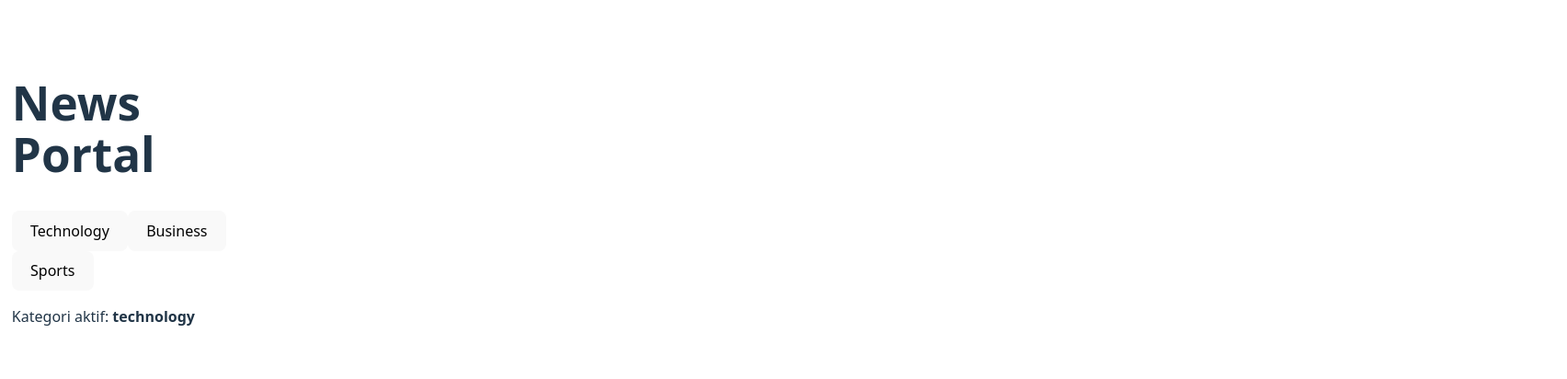
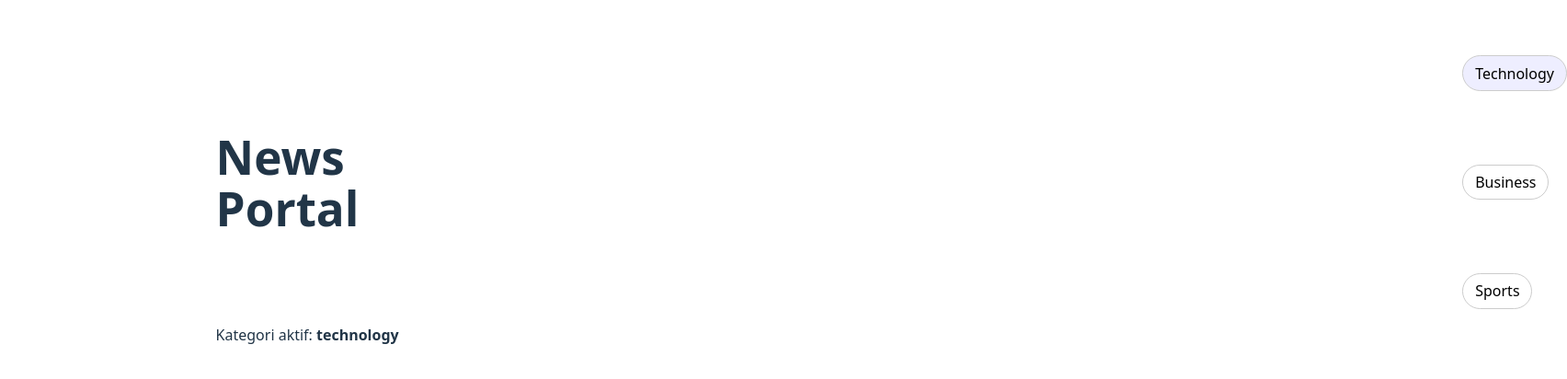
Before and after one commit to V4nzz/uts-pemweb-123140094, a React (Vite) app: page / in a window 1280 px wide. Shown: the part 182-594 px from the top of the page at 92% size, 1704 px wide, since content can reach past the window. Built offline with nearby package versions, Linux system fonts and the light colour scheme.

Commit message:
Update App.css

```diff
--- a/src/App.css
+++ b/src/App.css
@@ -1,2 +1,8 @@
-body { marign: 0; font-family: system-ui, sans-serif; }
+body { margin: 0; font-family: system-ui, sans-serif; }
 .container { width: min(1000px, 92%); margin: 2rem auto;}
+
+.site-header{display: flex; justify-content: space-between; align-items: center; gap: 75rem;}
+.brand{margin: 0;}
+.navbar{display: flex; gap: 5rem; flex-wrap: wrap;}
+.tab{padding: .45rem .8rem; border-radius: 999px; border: 1px solid #ccc; background: #fff; cursor: pointer;}
+.tab.active{background: #eef;}
```
